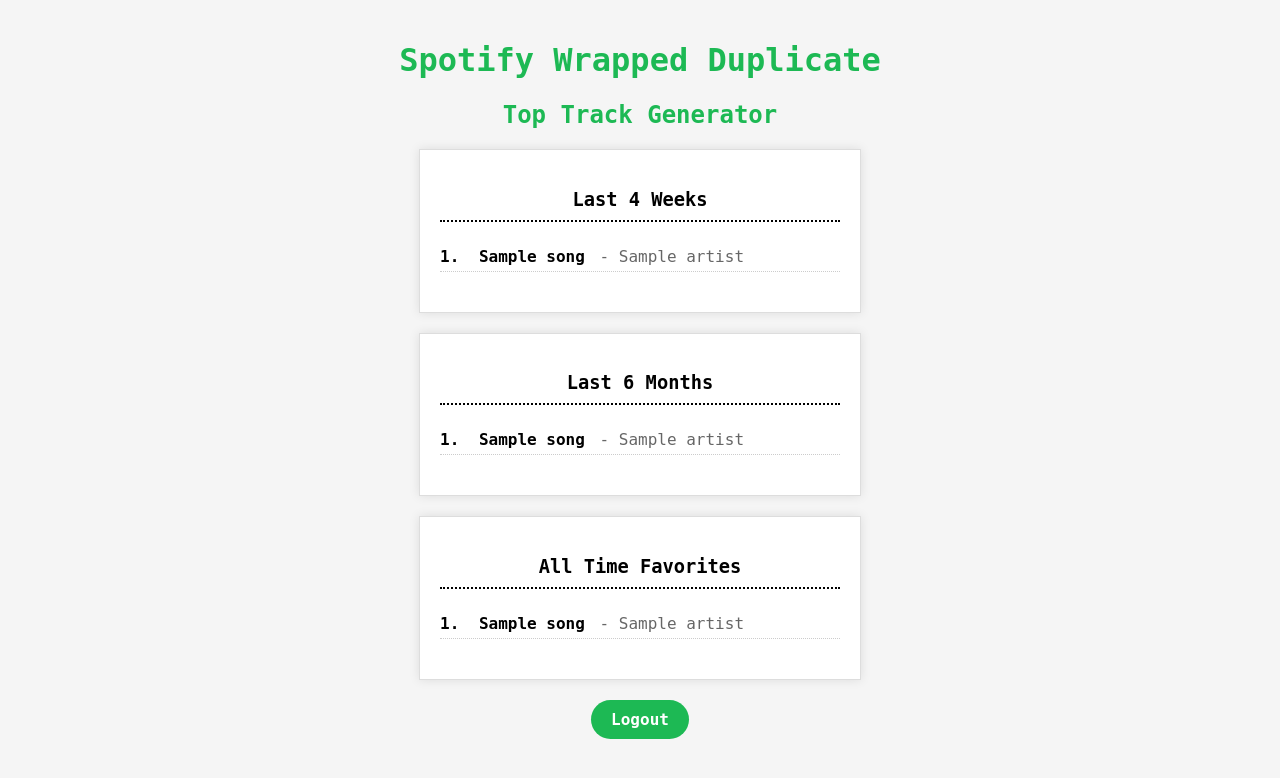
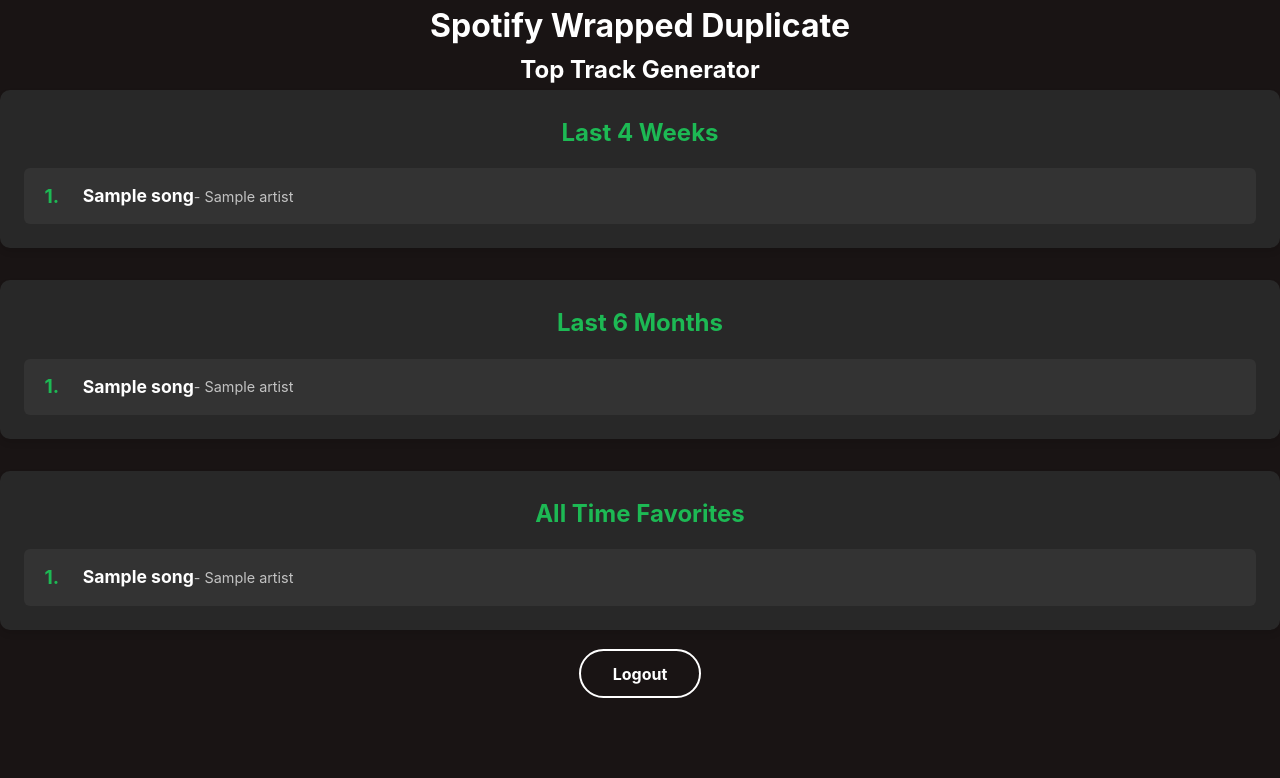
Before and after one commit to nta58/SpotifyWrappedDuplicate, a Flask app: template templates/receipt.html in a window 1280 px wide. Shown: the top 778 px of the page. Run offline with Flask 3, Linux system fonts and the light colour scheme; the template is opened without the code that fills it: most values are stand-ins (such as "Sample title", 1, 10 or a date in 2020).

Commit message:
Updated app with improved features

```diff
--- a/app.py
+++ b/app.py
@@ -1,129 +1,154 @@
-from flask import Flask, request, url_for, session, redirect, render_template
+from flask import Flask, request, url_for, session, redirect, render_template, flash
 import spotipy
 from spotipy.oauth2 import SpotifyOAuth
 import time
 import uuid
 import os
+from dotenv import load_dotenv
 
-#DEFINING CONSTS
+# Load environment variables
+load_dotenv()
+
+# DEFINING CONSTS
 TOKEN_INFO = "token_info"
 SHORT_TERM = "short_term"
 MEDIUM_TERM = "medium_term"
 LONG_TERM = "long_term"
-CLIENT_ID = "b3ba4659e52c42c98764656a6c6a17a6"
-CLIENT_SECRET = "43f18a3c9d08480887e77feadbc5519c"
 
 app = Flask(__name__)
-app.secret_key = 'your-secret-key-here'
+app.secret_key = os.environ.get('SECRET_KEY', os.urandom(24))
+app.config['SESSION_COOKIE_SECURE'] = True
+app.config['SESSION_COOKIE_HTTPONLY'] = True
 
 def get_token():
-    token_info = session.get(TOKEN_INFO, None)
-    if not token_info:
+    try:
+        token_info = session.get(TOKEN_INFO, None)
+        if not token_info:
+            return None
+
+        # Check if token has expired
+        now = int(time.time())
+        is_expired = token_info['expires_at'] - now < 60
+        if is_expired:
+            spotify_oauth = create_spotify_oauth()
+            token_info = spotify_oauth.refresh_access_token(token_info['refresh_token'])
+            session[TOKEN_INFO] = token_info
+
+        return token_info
+    except Exception as e:
+        app.logger.error(f"Error getting token: {e}")
         return None
-
-    # Check if token has expired
-    now = int(time.time())
-    is_expired = token_info['expires_at'] - now < 60
-    if is_expired:
-        spotify_oauth = create_spotify_oauth()
-        token_info = spotify_oauth.refresh_access_token(token_info['refresh_token'])
-        session[TOKEN_INFO] = token_info
-
-    return token_info
 
 def create_spotify_oauth():
     return SpotifyOAuth(
-        client_id=CLIENT_ID,
-        client_secret=CLIENT_SECRET,
+        client_id=os.environ.get('SPOTIFY_CLIENT_ID'),
+        client_secret=os.environ.get('SPOTIFY_CLIENT_SECRET'),
         redirect_uri=url_for("redirectPage", _external=True),
         scope="user-top-read user-library-read",
         show_dialog=True,
-        cache_handler=None  # Disable caching completely
+        cache_handler=None
     )
 
 def clear_session_cache():
-    if 'uuid' in session:
-        cache_path = f".cache-{session['uuid']}"
-        if os.path.exists(cache_path):
-            os.remove(cache_path)
-    session.clear()
-
+    try:
+        if 'uuid' in session:
+            cache_path = f".cache-{session['uuid']}"
+            if os.path.exists(cache_path):
+                os.remove(cache_path)
+        session.clear()
+    except Exception as e:
+        app.logger.error(f"Error clearing session cache: {e}")
 
 @app.route("/")
 def index():
-    clear_session_cache()  # Use this instead of session.clear()
+    clear_session_cache()
     session['uuid'] = str(uuid.uuid4())
-    return render_template('index.html', title='Welcome')
+    return render_template('index.html', title='Welcome to Spotify Wrapped Duplicate')
 
 @app.route("/login")
 def login():
-    clear_session_cache()  # Use this instead of session.clear()
-    session['uuid'] = str(uuid.uuid4())
-    spotify_oauth = create_spotify_oauth()
-    auth_url = spotify_oauth.get_authorize_url()
-    return redirect(auth_url)
+    try:
+        clear_session_cache()
+        session['uuid'] = str(uuid.uuid4())
+        spotify_oauth = create_spotify_oauth()
+        auth_url = spotify_oauth.get_authorize_url()
+        return redirect(auth_url)
+    except Exception as e:
+        app.logger.error(f"Login error: {e}")
+        flash('An error occurred during login. Please try again.', 'error')
+        return redirect(url_for('index'))
 
 @app.route('/redirectPage')
 def redirectPage():
-    code = request.args.get('code')
-    if not code:
-        return redirect(url_for('login', _external=True))
+    try:
+        code = request.args.get('code')
+        if not code:
+            flash('Authorization failed. Please try again.', 'error')
+            return redirect(url_for('login'))
 
-    spotify_oauth = create_spotify_oauth()
-    token_info = spotify_oauth.get_access_token(code)
-    session[TOKEN_INFO] = token_info
-    session['uuid'] = str(uuid.uuid4())
-    return redirect(url_for("receipt", _external=True))
+        spotify_oauth = create_spotify_oauth()
+        token_info = spotify_oauth.get_access_token(code)
+        session[TOKEN_INFO] = token_info
+        session['uuid'] = str(uuid.uuid4())
+        return redirect(url_for("receipt"))
+    except Exception as e:
+        app.logger.error(f"Redirect error: {e}")
+        flash('Authentication failed. Please try again.', 'error')
+        return redirect(url_for('login'))
 
 @app.route('/receipt')
 def receipt():
     if 'uuid' not in session:
-        return redirect(url_for('login', _external=True))
+        return redirect(url_for('login'))
 
     token_info = get_token()
     if not token_info:
-        return redirect(url_for('login', _external=True))
+        flash('Session expired. Please login again.', 'error')
+        return redirect(url_for('login'))
 
     try:
         sp = spotipy.Spotify(auth=token_info['access_token'])
-
-        # Get user info
         current_user = sp.current_user()
 
-        # Get tracks for different time periods
-        short_term = sp.current_user_top_tracks(
-            limit=10,
-            offset=0,
-            time_range="short_term"
-        )
+        top_tracks = {}
+        time_ranges = {
+            'short_term': 'Last 4 Weeks',
+            'medium_term': 'Last 6 Months',
+            'long_term': 'All Time'
+        }
 
-        medium_term = sp.current_user_top_tracks(
-            limit=10,
-            offset=0,
-            time_range="medium_term"
-        )
-
-        long_term = sp.current_user_top_tracks(
-            limit=10,
-            offset=0,
-            time_range="long_term"
-        )
+        for time_range in time_ranges.keys():
+            top_tracks[time_range] = sp.current_user_top_tracks(
+                limit=10,
+                offset=0,
+                time_range=time_range
+            )
 
         return render_template('receipt.html',
-                             title='Your Spotify Receipt',
+                             title='Your Spotify Stats',
                              username=current_user['display_name'],
-                             short_term=short_term,
-                             medium_term=medium_term,
-                             long_term=long_term)
+                             short_term=top_tracks['short_term'],
+                             medium_term=top_tracks['medium_term'],
+                             long_term=top_tracks['long_term'])
     except Exception as e:
-        print(f"Error: {e}")
+        app.logger.error(f"Error in receipt route: {e}")
+        flash('Failed to fetch your Spotify data. Please try again.', 'error')
         clear_session_cache()
-        return redirect(url_for('login', _external=True))
+        return redirect(url_for('login'))
 
 @app.route('/logout')
 def logout():
-    clear_session_cache()  # Use clear_session_cache instead of session.clear()
+    clear_session_cache()
+    flash('Successfully logged out!', 'success')
     return redirect(url_for('index'))
 
+@app.errorhandler(404)
+def not_found_error(error):
+    return render_template('404.html'), 404
+
+@app.errorhandler(500)
+def internal_error(error):
+    return render_template('500.html'), 500
+
 if __name__ == '__main__':
-    app.run(debug=True)
+    app.run(debug=False)  # Set to False in production
--- a/static/style.css
+++ b/static/style.css
@@ -1,69 +1,147 @@
+:root {
+    --spotify-green: #1DB954;
+    --spotify-black: #191414;
+    --spotify-white: #FFFFFF;
+    --spotify-grey: #282828;
+}
+
+* {
+    margin: 0;
+    padding: 0;
+    box-sizing: border-box;
+}
+
 body {
-    font-family: 'Circular', monospace;
-    background-color: #f5f5f5;
-    margin: 0;
-    padding: 20px;
+    font-family: -apple-system, BlinkMacSystemFont, 'Segoe UI', Roboto, Oxygen, Ubuntu, Cantarell, 'Open Sans', 'Helvetica Neue', sans-serif;
+    background-color: var(--spotify-black);
+    color: var(--spotify-white);
+    line-height: 1.6;
+}
+
+.container {
+    max-width: 800px;
+    margin: 0 auto;
+    padding: 2rem;
+}
+
+.welcome-section {
+    text-align: center;
+    padding: 4rem 0;
+}
+
+.welcome-section h1 {
+    font-size: 3rem;
+    margin-bottom: 1rem;
+}
+
+.welcome-section p {
+    font-size: 1.2rem;
+    margin-bottom: 2rem;
+    opacity: 0.8;
+}
+
+.spotify-button {
+    background-color: var(--spotify-green);
+    color: var(--spotify-white);
+    border: none;
+    padding: 1rem 2rem;
+    border-radius: 500px;
+    font-size: 1.1rem;
+    font-weight: bold;
+    cursor: pointer;
+    transition: transform 0.2s ease, background-color 0.2s ease;
+}
+
+.spotify-button:hover {
+    transform: scale(1.05);
+    background-color: #1ed760;
+}
+
+.profile-header {
+    text-align: center;
+    margin-bottom: 3rem;
 }
 
 .receipt {
-    background-color: white;
-    padding: 20px;
-    max-width: 400px;
-    margin: 20px auto;
-    border: 1px solid #ddd;
-    box-shadow: 0 0 10px rgba(0,0,0,0.1);
+    background-color: var(--spotify-grey);
+    border-radius: 10px;
+    padding: 1.5rem;
+    margin-bottom: 2rem;
+    box-shadow: 0 4px 6px rgba(0, 0, 0, 0.1);
 }
 
 .receipt h3 {
-    text-align: center;
-    border-bottom: 2px dotted #000;
-    padding-bottom: 10px;
+    color: var(--spotify-green);
+    margin-bottom: 1rem;
+    font-size: 1.5rem;
 }
 
 .receipt-items {
-    text-align: left;
-    margin: 20px 0;
+    display: flex;
+    flex-direction: column;
+    gap: 1rem;
 }
 
 .receipt-item {
-    margin: 10px 0;
-    padding: 5px 0;
-    border-bottom: 1px dotted #ccc;
+    display: flex;
+    align-items: center;
+    padding: 0.8rem;
+    background-color: rgba(255, 255, 255, 0.05);
+    border-radius: 6px;
+    transition: transform 0.2s ease;
+}
+
+.receipt-item:hover {
+    transform: translateX(10px);
+    background-color: rgba(255, 255, 255, 0.1);
 }
 
 .item-number {
-    margin-right: 10px;
+    font-size: 1.2rem;
     font-weight: bold;
+    color: var(--spotify-green);
+    margin-right: 1rem;
+    min-width: 30px;
+}
+
+.song-info {
+    display: flex;
+    flex-direction: column;
 }
 
 .song-name {
     font-weight: bold;
+    font-size: 1.1rem;
 }
 
 .artist-name {
-    color: #666;
-    margin-left: 5px;
-}
-
-h1, h2 {
-    color: #1DB954;  /* Spotify green */
+    font-size: 0.9rem;
+    opacity: 0.7;
 }
 
 .logout-container {
-    margin: 20px 0;
+    text-align: center;
+    margin-top: 3rem;
 }
 
 .logout-btn {
-    display: inline-block;
-    padding: 10px 20px;
-    background-color: #1DB954;  /* Spotify green */
-    color: white;
+    background-color: transparent;
+    color: var(--spotify-white);
+    border: 2px solid var(--spotify-white);
+    padding: 0.8rem 2rem;
+    border-radius: 500px;
     text-decoration: none;
-    border-radius: 20px;
     font-weight: bold;
-    transition: background-color 0.3s;
+    transition: all 0.2s ease;
 }
 
 .logout-btn:hover {
-    background-color: #1ed760;
+    background-color: var(--spotify-white);
+    color: var(--spotify-black);
 }
+
+.alert {
+    padding: 1rem;
+    margin-bottom: 1rem;
+    border-radius: 6px;
+    text
--- a/templates/index.html
+++ b/templates/index.html
@@ -12,3 +12,5 @@
     </center>
   </body>
 </html>
+
+{% comment %} flask run {% endcomment %}
```
Also changed, not shown: requirements.txt (+31 -1 lines), ubunt/index.html (added, +28 -0 lines), ubunt/receipt.html (added, +83 -0 lines), 2 other files.
